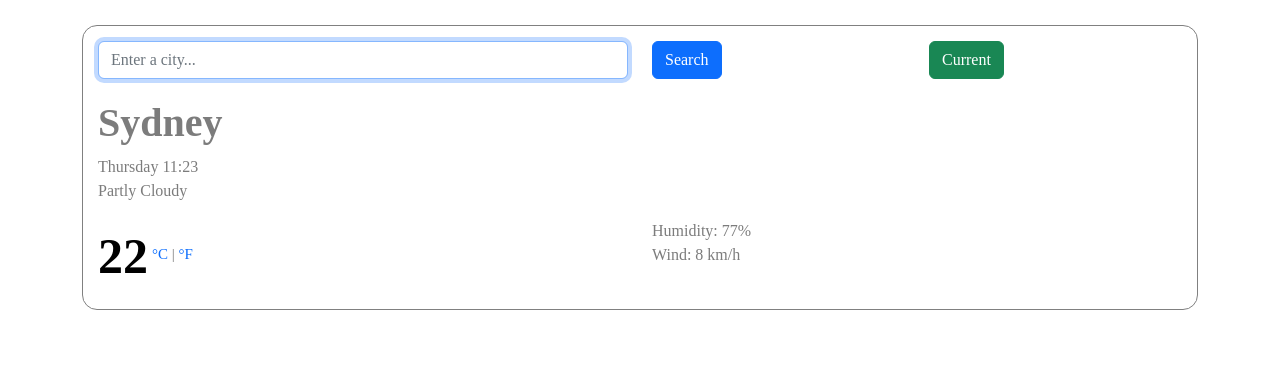
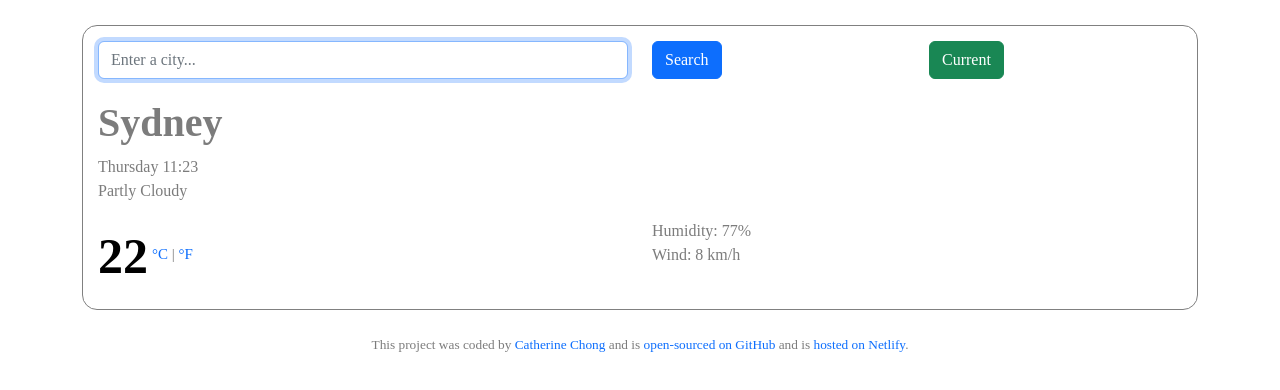
Before and after one commit to chongc1603/my-first-github-project, a plain HTML site: page index.html in a window 1280 px wide. Drawn offline with nearby package versions, Linux system fonts and the light colour scheme.

Commit message:
Added links at the bottom of the page

```diff
--- a/index.html
+++ b/index.html
@@ -70,6 +70,18 @@
           </div>
         </div>
       </div>
+      <p class="coded-by">
+        This project was coded by
+        <a href="mailto:catherine.a.chong@hotmail.com">Catherine Chong</a> and
+        is
+        <a href="https://github.com/chongc1603/my-first-github-project"
+          >open-sourced on GitHub</a
+        >
+        and is
+        <a href="https://resilient-marzipan-a56632.netlify.app/"
+          >hosted on Netlify</a
+        >.
+      </p>
     </div>
     <script src="index.js"></script>
   </body>
--- a/styles.css
+++ b/styles.css
@@ -42,3 +42,8 @@ a {
   font-size: 20px;
   vertical-align: super;
 }
+
+.coded-by {
+  text-align: center;
+  font-size: smaller;
+}
```
